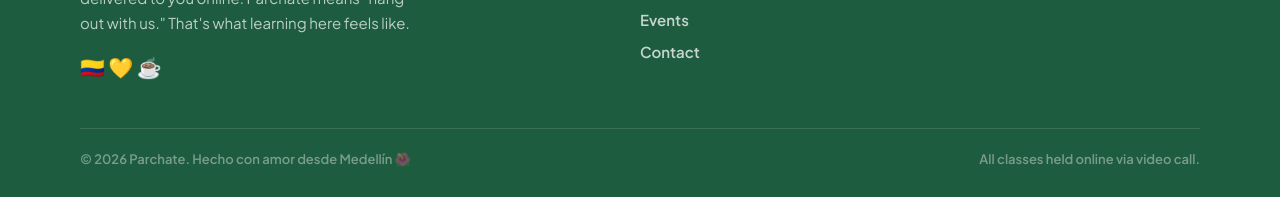
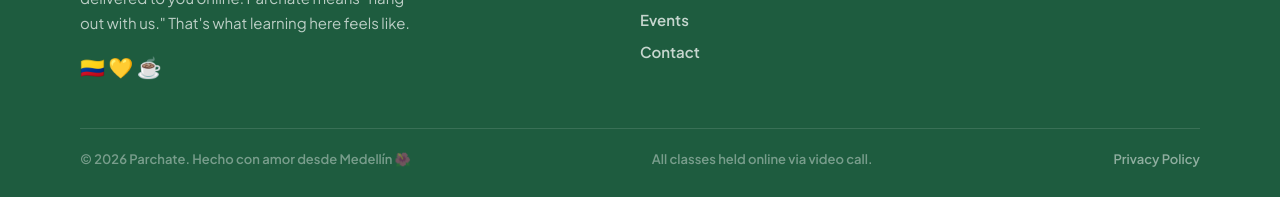
Before and after one commit to hayaluj/parchatespanish, a website: page index.html in a window 1280 px wide. Shown: the part 7753-7950 px from the top of the page. Drawn offline with nearby package versions, Linux system fonts and the light colour scheme; no server answers.

Commit message:
Add files via upload

```diff
--- a/index.html
+++ b/index.html
@@ -1298,6 +1298,7 @@ footer {
   <div class="footer-bottom">
     <span>© 2026 Parchate. Hecho con amor desde Medellín 🌺</span>
     <span>All classes held online via video call.</span>
+    <span><a href="/privacy-policy.html" style="color:rgba(255,255,255,0.5); text-decoration:none;" onmouseover="this.style.color='rgba(255,255,255,0.8)'" onmouseout="this.style.color='rgba(255,255,255,0.5)'">Privacy Policy</a></span>
   </div>
 </footer>
 
```
